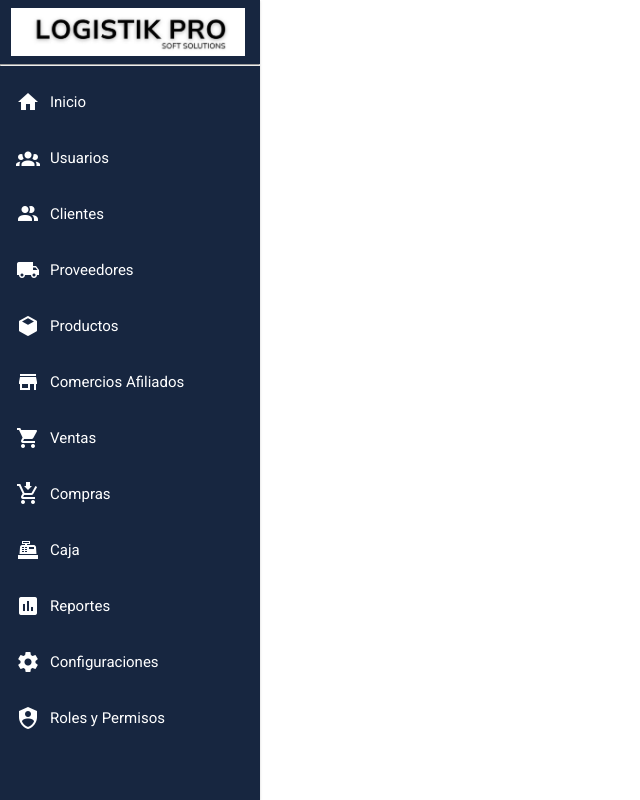
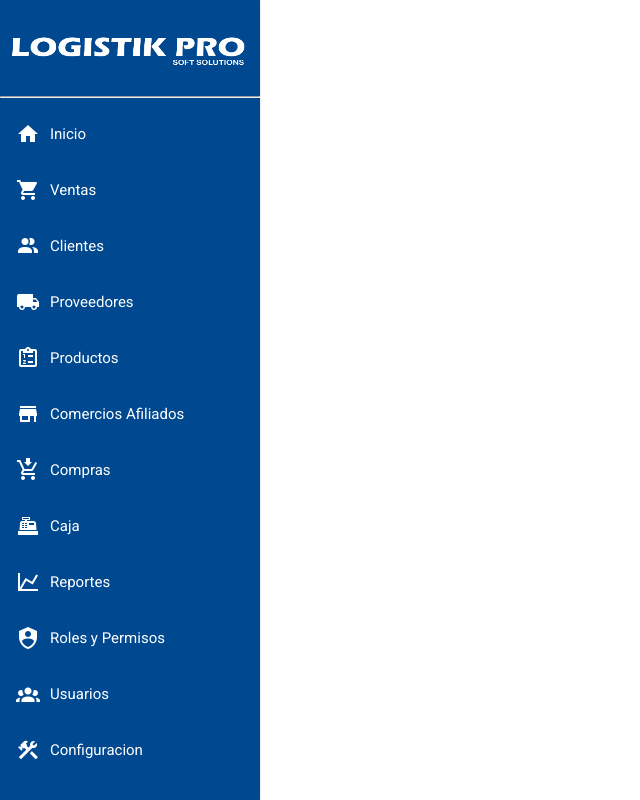
Before and after one commit to contactologistikpro-pixel/logistikFront, a Nuxt app: page /clientes/principal in a window 1280 px wide. Shown: the whole page, without its empty margins (0-640 px from the left). Built offline with nearby package versions, Linux system fonts and the light colour scheme.

Commit message:
logos y panel color

```diff
--- a/layouts/default.vue
+++ b/layouts/default.vue
@@ -1,16 +1,16 @@
 <template>
   <v-app dark>
     <v-navigation-drawer v-model="drawer" app floating class="elevation-1" :right="$vuetify.rtl" width="260"
-      style="background: #172640">
+      style="background: #004991">
       <template v-slot:prepend>
-        <div class="d-flex pa-2 justify-center" style="background: #172640">
-          <img src="/images/LogoPrincipal.jpeg" height="48" alt="logo" class="mr-1" @click="$router.push('/inicio/prin')"
-            style="cursor: pointer" />
+        <div class="d-flex pa-2 justify-center" style="background: #004991">
+          <img src="/images/logoBlanco.png" height="80" width="240px" alt="logo" class="mr-1"
+            @click="$router.push('/inicio/prin')" style="cursor: pointer" />
         </div>
         <hr />
       </template>
 
-      <v-list style="background: #172640">
+      <v-list style="background: #004991">
         <template v-for="item in items">
           <v-list-group :key="item.title" v-model="item.active" no-action append-icon="">
             <template v-slot:activator>
@@ -98,15 +98,15 @@ export default {
 }
 
 .v-navigation-drawer__content::-webkit-scrollbar-track {
-  background: #172640;
+  background: #004991;
 }
 
 .v-navigation-drawer__content::-webkit-scrollbar-thumb {
-  background: #888;
+  background: #ffffff;
   border-radius: 4px;
 }
 
 .v-navigation-drawer__content::-webkit-scrollbar-thumb:hover {
-  background: #555;
+  background: #ffffff;
 }
 </style>
--- a/plugins/menu.js
+++ b/plugins/menu.js
@@ -2,16 +2,20 @@ const routes = [
   {
     title: "Inicio",
     action: "mdi-home",
-    to: "/inicio"
+    to: "/inicio",
+    items: [
+      { title: "manejo", to: "/inicio/manejo" },
+    ]
   },
   {
-    title: "Usuarios",
-    action: "mdi-account-group",
+    title: "Ventas",
+    action: "mdi-cart",
     items: [
-      { title: "Lista de Usuarios", to: "/usuarios/lista" },
-      { title: "Nuevo Usuario", to: "/usuarios/nuevo" }
+      { title: "Nueva Venta", to: "/ventas/nueva" },
+      { title: "Historial de Ventas", to: "/ventas/historial" }
     ]
   },
+
   {
     title: "Clientes",
     action: "mdi-account-multiple",
@@ -30,7 +34,7 @@ const routes = [
   },
   {
     title: "Productos",
-    action: "mdi-cube",
+    action: "mdi-clipboard-list-outline",
     items: [
       { title: "Inventario", to: "/productos/inventario" },
       { title: "Agregar Producto", to: "/productos/agregar" },
@@ -41,14 +45,7 @@ const routes = [
     title: "Comercios Afiliados",
     action: "mdi-store"
   },
-  {
-    title: "Ventas",
-    action: "mdi-cart",
-    items: [
-      { title: "Nueva Venta", to: "/ventas/nueva" },
-      { title: "Historial de Ventas", to: "/ventas/historial" }
-    ]
-  },
+
   {
     title: "Compras",
     action: "mdi-cart-arrow-down",
@@ -67,21 +64,14 @@ const routes = [
   },
   {
     title: "Reportes",
-    action: "mdi-chart-box",
+    action: "mdi-chart-line",
     items: [
       { title: "Ver Reportes", to: "/reportes/ver" },
       { title: "Gastos", to: "/reportes/gastos" },
       { title: "Reporte Financiero", to: "/reportes/financiero" }
     ]
   },
-  {
-    title: "Configuraciones",
-    action: "mdi-cog",
-    items: [
-      { title: "Parámetros del Sistema", to: "/configuracion/sistema" },
-      { title: "Datos de la Empresa", to: "/configuracion/empresa" }
-    ]
-  },
+
   {
     title: "Roles y Permisos",
     action: "mdi-shield-account",
@@ -89,7 +79,23 @@ const routes = [
       { title: "Roles", to: "/seguridad/roles" },
       { title: "Permisos", to: "/seguridad/permisos" }
     ]
-  }
+  },
+  {
+    title: "Usuarios",
+    action: "mdi-account-group",
+    items: [
+      { title: "Lista de Usuarios", to: "/usuarios/lista" },
+      { title: "Nuevo Usuario", to: "/usuarios/nuevo" }
+    ]
+  },
+  {
+    title: "Configuracion",
+    action: "mdi-hammer-wrench",
+    items: [
+      { title: "Parámetros del Sistema", to: "/configuracion/sistema" },
+      { title: "Datos de la Empresa", to: "/configuracion/empresa" }
+    ]
+  },
 ];
 
 export default ({ app }, inject) => {
```
Also changed, not shown: static/images/logoBlanco.png (added), static/images/logoNegro.png (added).
